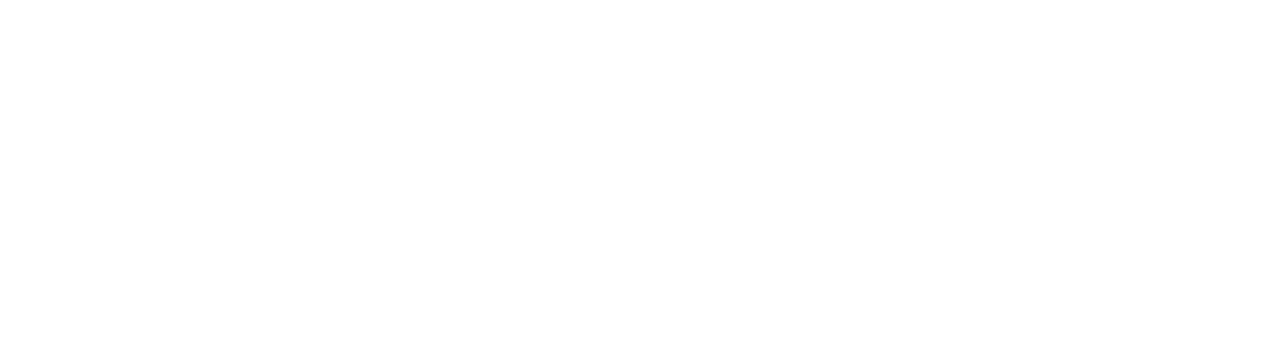
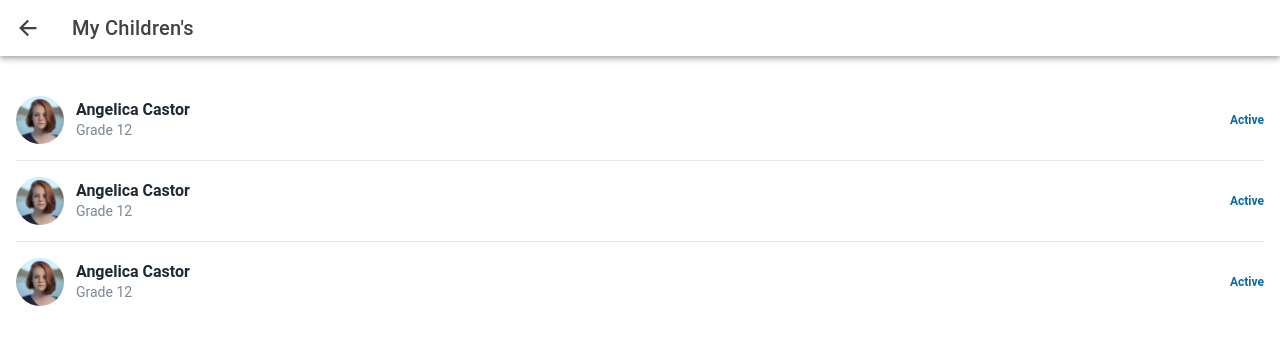
Before and after one commit to jakecastor09/Origami-Mobile, a React (Vite) app: page /my-children in a window 1280 px wide. Shown: the top 344 px of the page. Built offline with nearby package versions, Linux system fonts and the light colour scheme.

Commit message:
Build MyChildrenItem and MyChildrenItemsContainer

```diff
--- a/src/App.tsx
+++ b/src/App.tsx
@@ -27,6 +27,7 @@
 import './styles/tailwind.css';
 import './theme/variables.css';
 import Notification from './pages/Notification';
+import MyChildren from './pages/MyChildren';
 
 setupIonicReact();
 
@@ -37,6 +38,8 @@
         <Route exact path={'/'} component={Login} />
         <Route exact path='/gradebook' component={Gradebook} />
         <Route exact path='/assignments' component={Assigments} />
+        <Route exact path='/my-children' component={MyChildren} />
+
         <Route
           exact
           path='/assignments/evaluation/:id'
--- /dev/null
+++ b/src/components/MyChildrenItem.tsx
@@ -0,0 +1,17 @@
+import React from 'react';
+import parent from '../assets/parent-img.png';
+
+const MyChildrenItem: React.FC = () => {
+  return (
+    <div className='flex gap-3 items-center py-4'>
+      <img src={parent} alt='' className='rounded-full w-12 h-12' />
+      <div>
+        <h1 className='text-grey900 font-semibold'>Angelica Castor</h1>
+        <p className='text-grey400 text-sm'>Grade 12</p>
+      </div>
+      <div className='ml-auto text-xs font-semibold text-blue800'>Active</div>
+    </div>
+  );
+};
+
+export default MyChildrenItem;
--- /dev/null
+++ b/src/components/MyChildrenItemsContainer.tsx
@@ -0,0 +1,16 @@
+import {
+  IonContent,
+  IonHeader,
+  IonPage,
+  IonTitle,
+  IonToolbar,
+} from '@ionic/react';
+import React, { ReactNode } from 'react';
+interface Props {
+  children: ReactNode;
+}
+const MyChildrenItemsContainer: React.FC<Props> = ({ children }: Props) => {
+  return <div className='grid grid-cols-1 divide-y'>{children}</div>;
+};
+
+export default MyChildrenItemsContainer;
--- /dev/null
+++ b/src/pages/MyChildren.tsx
@@ -0,0 +1,39 @@
+import {
+  IonBackButton,
+  IonButtons,
+  IonContent,
+  IonHeader,
+  IonPage,
+  IonTitle,
+  IonToolbar,
+} from '@ionic/react';
+import React from 'react';
+import Container from '../components/Container';
+import MyChildrenItem from '../components/MyChildrenItem';
+import MyChildrenItemsContainer from '../components/MyChildrenItemsContainer';
+
+const MyChildren: React.FC = () => {
+  return (
+    <IonPage>
+      <IonHeader>
+        <IonToolbar>
+          <IonButtons slot='start'>
+            <IonBackButton defaultHref='/profile'></IonBackButton>
+          </IonButtons>
+          <IonTitle>My Children's </IonTitle>
+        </IonToolbar>
+      </IonHeader>
+      <IonContent>
+        <Container>
+          <MyChildrenItemsContainer>
+            <MyChildrenItem />
+            <MyChildrenItem />
+            <MyChildrenItem />
+          </MyChildrenItemsContainer>
+        </Container>
+      </IonContent>
+    </IonPage>
+  );
+};
+
+export default MyChildren;
--- a/src/pages/Profile.tsx
+++ b/src/pages/Profile.tsx
@@ -1,4 +1,4 @@
-import { IonContent, IonIcon, IonPage } from '@ionic/react';
+import { IonContent, IonIcon, IonPage, useIonRouter } from '@ionic/react';
 import React from 'react';
 import {
   chevronForwardOutline,
@@ -8,6 +8,7 @@
 import logo from '../assets/logo-sm.png';
 import parent from '../assets/parent-img.png';
 const Profile: React.FC = () => {
+  const router = useIonRouter();
   return (
     <IonPage>
       <IonContent>
@@ -29,7 +30,10 @@
             </div>
           </div>
           <div className='grid grid-cols-1 divide-y px-4'>
-            <div className='py-4 font-semibold text-grey-900 text-sm flex items-center gap-2 border-t'>
+            <div
+              className='py-4 font-semibold text-grey-900 text-sm flex items-center gap-2 border-t'
+              onClick={() => router.push('/my-children', 'forward')}
+            >
               <IonIcon
                 icon={peopleOutline}
                 slot='start'
```
